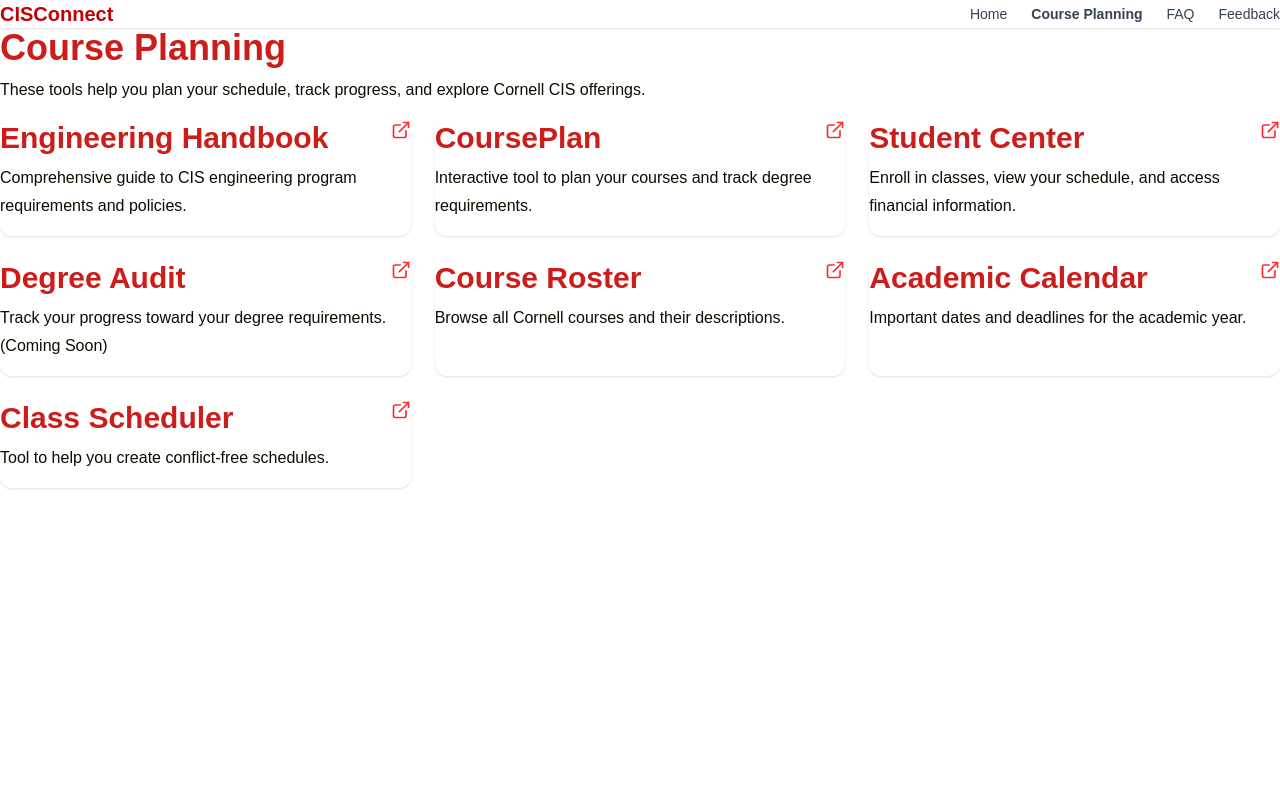
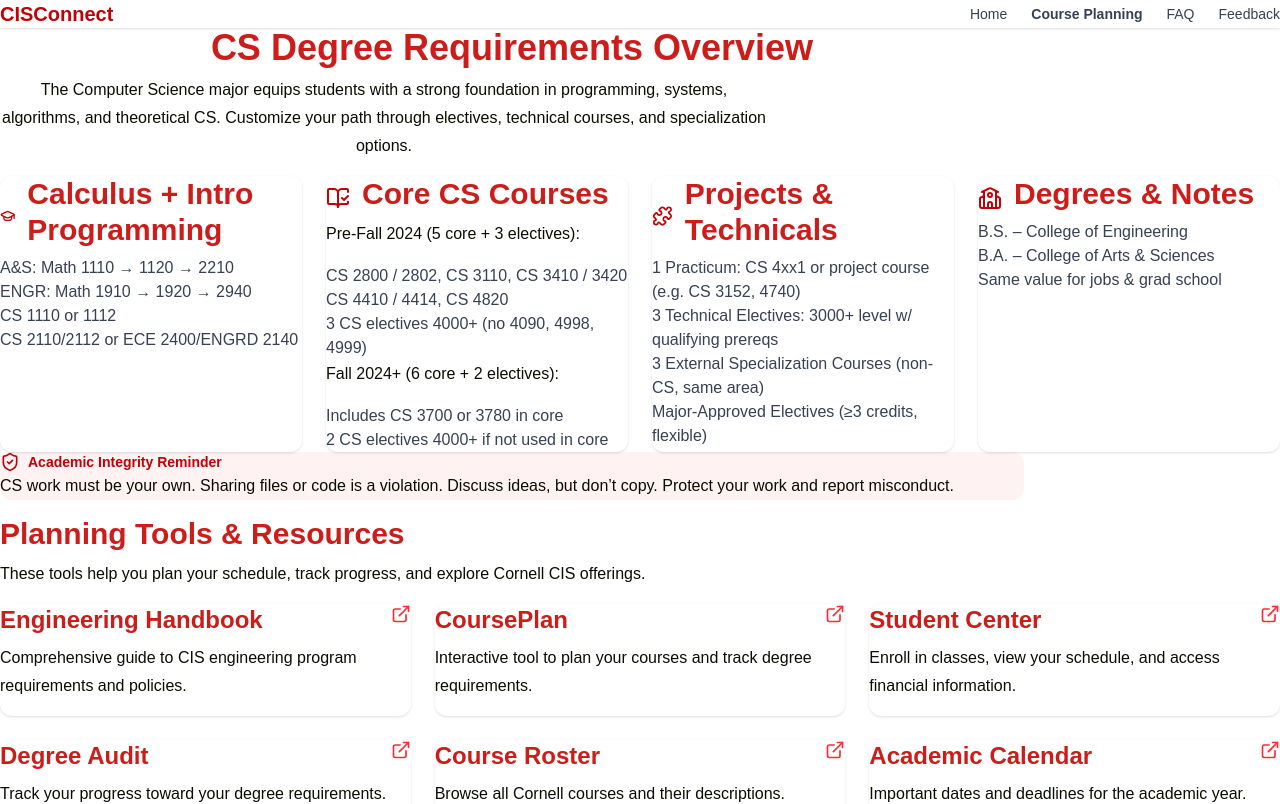
Before and after one commit to allison-a/cis-advising-platform, a Next.js app: page /course-planning in a window 1280 px wide. Shown: the top 804 px of the page. Built offline with nearby package versions, Linux system fonts and the light colour scheme.

Commit message:
Update Course Planning Page - Added CS deegree requirements section layout

```diff
--- a/src/app/course-planning/page.tsx
+++ b/src/app/course-planning/page.tsx
@@ -1,6 +1,15 @@
 'use client';
 
-import { ExternalLink } from 'lucide-react';
+import {
+  GraduationCap,
+  BookOpenCheck,
+  Puzzle,
+  ExternalLink,
+  ClipboardList,
+  School,
+  ShieldCheck
+} from 'lucide-react';
+
 import { resources } from '@/lib/resources_data';
 import type { Resource } from '@/lib/resources_data';
 
@@ -10,8 +19,93 @@
 
 export default function CoursePlanningPage() {
   return (
-    <main className="w-screen max-w-5xl mx-auto px-4 py-10">
-      <h1 className="text-3xl font-bold text-red-700 mb-2">Course Planning</h1>
+    <main className="w-screen max-w-5xl mx-auto px-4 py-10 space-y-16 text-gray-800">
+      {/* Overview / Description Section */}
+      <section className="space-y-10">
+        <h1 className="text-3xl font-bold text-red-700 text-center">CS Degree Requirements Overview</h1>
+        <p className="text-center max-w-3xl mx-auto text-gray-700">
+          The Computer Science major equips students with a strong foundation in programming, systems, algorithms, and theoretical CS. Customize your path through electives, technical courses, and specialization options.
+        </p>
+
+        <div className="w-screen grid sm:grid-cols-2 lg:grid-cols-4 gap-6 pt-6">
+          {/* Calculus & Intro */}
+          <div className="rounded-xl border p-5 bg-white shadow-sm">
+            <div className="flex items-center gap-3 text-red-700 mb-3">
+              <GraduationCap className="w-6 h-6" />
+              <h2 className="text-xl font-bold">Calculus + Intro Programming</h2>
+            </div>
+            <ul className="list-disc list-inside text-gray-700 space-y-1">
+              <li>A&S: Math 1110 → 1120 → 2210</li>
+              <li>ENGR: Math 1910 → 1920 → 2940</li>
+              <li>CS 1110 or 1112</li>
+              <li>CS 2110/2112 or ECE 2400/ENGRD 2140</li>
+            </ul>
+          </div>
+
+          {/* Core Courses */}
+          <div className="rounded-xl border p-5 bg-white shadow-sm">
+            <div className="flex items-center gap-3 text-red-700 mb-3">
+              <BookOpenCheck className="w-6 h-6" />
+              <h2 className="text-xl font-bold">Core CS Courses</h2>
+            </div>
+            <p className="text-sm mb-2 text-gray-600">Pre-Fall 2024 (5 core + 3 electives):</p>
+            <ul className="list-disc list-inside text-gray-700 space-y-1">
+              <li>CS 2800 / 2802, CS 3110, CS 3410 / 3420</li>
+              <li>CS 4410 / 4414, CS 4820</li>
+              <li>3 CS electives 4000+ (no 4090, 4998, 4999)</li>
+            </ul>
+            <p className="text-sm mt-4 mb-2 text-gray-600">Fall 2024+ (6 core + 2 electives):</p>
+            <ul className="list-disc list-inside text-gray-700 space-y-1">
+              <li>Includes CS 3700 or 3780 in core</li>
+              <li>2 CS electives 4000+ if not used in core</li>
+            </ul>
+          </div>
+
+          {/* Practicum / Technical / Specialization */}
+          <div className="rounded-xl border p-5 bg-white shadow-sm">
+            <div className="flex items-center gap-3 text-red-700 mb-3">
+              <Puzzle className="w-6 h-6" />
+              <h2 className="text-xl font-bold">Projects & Technicals</h2>
+            </div>
+            <ul className="list-disc list-inside text-gray-700 space-y-1">
+              <li>1 Practicum: CS 4xx1 or project course (e.g. CS 3152, 4740)</li>
+              <li>3 Technical Electives: 3000+ level w/ qualifying prereqs</li>
+              <li>3 External Specialization Courses (non-CS, same area)</li>
+              <li>Major-Approved Electives (≥3 credits, flexible)</li>
+            </ul>
+          </div>
+
+          {/* Degree / Notes */}
+          <div className="rounded-xl border p-5 bg-white shadow-sm">
+            <div className="flex items-center gap-3 text-red-700 mb-3">
+              <School className="w-6 h-6" />
+              <h2 className="text-xl font-bold">Degrees & Notes</h2>
+            </div>
+            <ul className="list-disc list-inside text-gray-700 space-y-1">
+              <li>B.S. – College of Engineering</li>
+              <li>B.A. – College of Arts & Sciences</li>
+              <li>Same value for jobs & grad school</li>
+            </ul>
+          </div>
+        </div>
+
+        {/* Integrity Box */}
+        <div className="bg-red-50 border-l-4 border-red-500 p-5 rounded-xl text-sm text-gray-800">
+          <div className="flex items-center gap-2 mb-2">
+            <ShieldCheck className="w-5 h-5 text-red-700" />
+            <span className="font-semibold text-red-700">Academic Integrity Reminder</span>
+          </div>
+          <p>
+            CS work must be your own. Sharing files or code is a violation. Discuss ideas, but don’t copy. Protect your
+            work and report misconduct.
+          </p>
+        </div>
+      </section>
+
+
+      {/* Tools / Links Section */}
+      <section>
+        <h2 className="text-2xl font-bold text-red-700 mb-2">Planning Tools & Resources</h2>
         <p className="text-gray-700 mb-6">
           These tools help you plan your schedule, track progress, and explore Cornell CIS offerings.
         </p>
@@ -26,13 +120,14 @@
               className="block border border-gray-200 rounded-xl bg-white p-5 shadow-sm hover:bg-red-50 hover:shadow-md transition"
             >
               <div className="flex justify-between items-start">
-              <h2 className="text-xl font-semibold text-red-700">{title}</h2>
+                <h3 className="text-lg font-semibold text-red-700">{title}</h3>
                 {isExternal && <ExternalLink className="w-5 h-5 text-red-500" />}
               </div>
               <p className="mt-2 text-sm text-gray-700">{description}</p>
             </a>
           ))}
         </div>
+      </section>
     </main>
   );
 }
```
Lines whose indentation alone changed are shown as unchanged.
